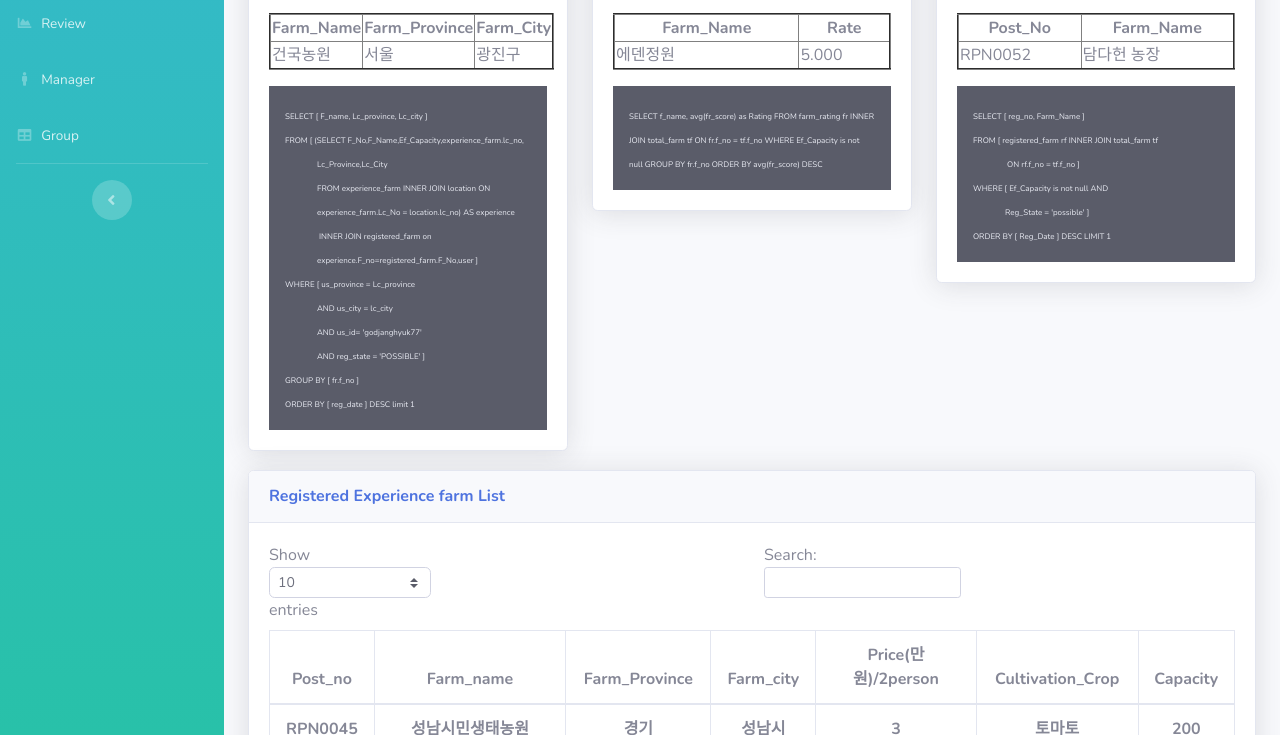
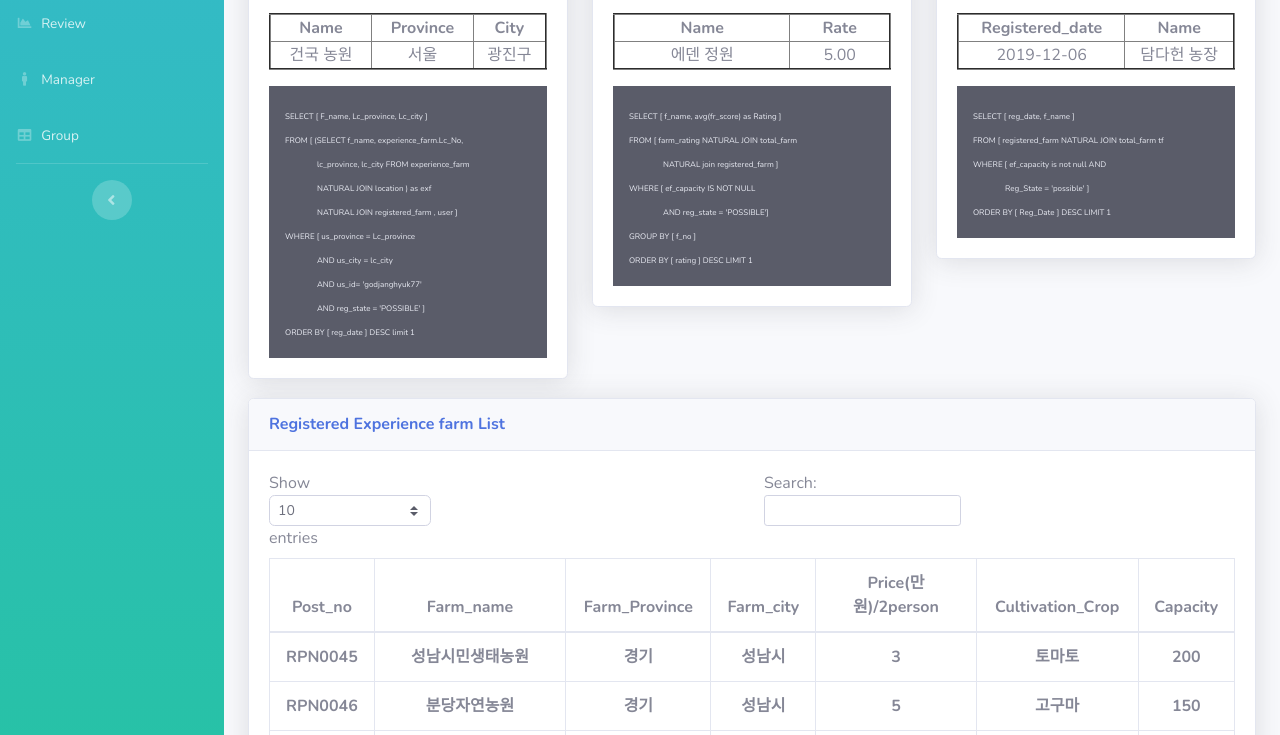
Before and after one commit to Yoonzzi/DB-farmers, a website with bundled scripts: page Ex_Farm.html in a window 1280 px wide. Shown: the part 365-1100 px from the top of the page. Built offline with nearby package versions, Linux system fonts and the light colour scheme.

Commit message:
Update Ex_Farm.html

```diff
--- a/Ex_Farm.html
+++ b/Ex_Farm.html
@@ -352,31 +352,26 @@
                        <p></p>
                        <p></p>
                        <table border="2" width = "100%" align = center>
-                      <th>Farm_Name</th>
-                      <th>Farm_Province</th>
-                      <th>Farm_City</th>
-                      <tr><!-- 첫번째 줄 시작 -->
-                          <td>건국농원</td>
-                          <td>서울</td>
-                          <td>광진구</td>
+                           <th class = "text-center">Name</th>
+                           <th class = "text-center">Province</th>
+                           <th class = "text-center">City</th>
+                           <tr class = "text-center"><!-- 첫번째 줄 시작 -->
+                               <td class = "text-center">건국 농원</td>
+                               <td class = "text-center">서울</td>
+                               <td class = "text-center">광진구</td>
                              </tr>
                              </table>
                          </p>
                          <p class="text-gray-200 p-3 bg-dark m-0"><span style = "font-size:0.5em"> SELECT [ F_name, Lc_province, Lc_city ]
-                        <br>FROM [ (SELECT F_No,F_Name,Ef_Capacity,experience_farm.lc_no,
-                        <br>&emsp;&emsp;&emsp;&emsp;Lc_Province,Lc_City
-                        <br>&emsp;&emsp;&emsp;&emsp;FROM experience_farm INNER JOIN location ON
-                        <br>&emsp;&emsp;&emsp;&emsp;experience_farm.Lc_No = location.lc_no) AS experience
-                        <br>&emsp;&emsp;&emsp;&emsp; INNER JOIN registered_farm on
-                        <br>&emsp;&emsp;&emsp;&emsp;experience.F_no=registered_farm.F_No,user ]
+                             <br>FROM [ (SELECT f_name, experience_farm.Lc_No,
+                             <br>&emsp;&emsp;&emsp;&emsp;lc_province, lc_city FROM experience_farm
+                             <br>&emsp;&emsp;&emsp;&emsp;NATURAL JOIN location ) as exf
+                             <br>&emsp;&emsp;&emsp;&emsp;NATURAL JOIN registered_farm , user ]
                              <br>WHERE [ us_province = Lc_province
                              <br>&emsp;&emsp;&emsp;&emsp;AND us_city = lc_city
                              <br>&emsp;&emsp;&emsp;&emsp;AND us_id= 'godjanghyuk77'
                              <br>&emsp;&emsp;&emsp;&emsp;AND reg_state = 'POSSIBLE' ]
-                        <br>GROUP BY [ fr.f_no ]
-                        <br>ORDER BY [ reg_date ] DESC limit 1
-
-                      </span>
+                             <br>ORDER BY [ reg_date ] DESC limit 1</span>
                          </p>
 
                      </div>
@@ -396,23 +391,22 @@
                          <p></p>
                          <p></p>
                          <table border="2" width = "100%"" align = center>
-                        <th>Farm_Name</th>
-                        <th>Rate</th>
+                             <th class = "text-center">Name</th>
+                             <th class = "text-center">Rate</th>
                              <tr><!-- 첫번째 줄 시작 -->
-                            <td>에덴정원</td>
-                            <td>5.000</td>
+                                 <td class = "text-center">에덴 정원</td>
+                                 <td class = "text-center">5.00</td>
 
                              </tr><!-- 첫번째 줄 끝 -->
                                </table>
                            </p>
-                    <p class="text-gray-200 p-3 bg-dark m-0"><span style = "font-size:0.5em">
-                        SELECT f_name, avg(fr_score) as Rating
-FROM farm_rating fr INNER JOIN total_farm tf
-ON fr.f_no = tf.f_no
-WHERE  Ef_Capacity is not null
-GROUP BY  fr.f_no
-ORDER BY  avg(fr_score) DESC
-                      </span>
+                         <p class="text-gray-200 p-3 bg-dark m-0"><span style = "font-size:0.5em"> SELECT [ f_name, avg(fr_score) as Rating ]
+                             <br>FROM [ farm_rating NATURAL JOIN total_farm
+                             <br>&emsp;&emsp;&emsp;&emsp; NATURAL join registered_farm ]
+                             <br>WHERE [ ef_capacity IS NOT NULL
+                             <br>&emsp;&emsp;&emsp;&emsp; AND reg_state = 'POSSIBLE']
+                             <br>GROUP BY [ f_no  ]
+                             <br>ORDER BY [ rating ] DESC LIMIT 1</span>
                          </p>
 
                      </div>
@@ -433,19 +427,18 @@ ORDER BY  avg(fr_score) DESC
                          <p></p>
                          <p></p>
                          <table border="2" width = "100%"" align = center>
-                        <th>Post_No</th>
-                        <th>Farm_Name</th>
+                             <th class = "text-center">Registered_date</th>
+                             <th class = "text-center">Name</th>
                              <tr><!-- 첫번째 줄 시작 -->
-                            <td>RPN0052</td>
-                            <td>담다헌 농장</td>
+                                 <td class = "text-center" >2019-12-06</td>
+                                 <td class = "text-center"> 담다헌 농장</td>
 
                              </tr><!-- 첫번째 줄 끝 -->
                                </table>
                            </p>
-                    <p class="text-gray-200 p-3 bg-dark m-0"><span style = "font-size:0.5em"> SELECT [ reg_no, Farm_Name ]
-                        <br>FROM [ registered_farm rf INNER JOIN total_farm tf
-                        <br>&emsp;&emsp;&emsp;&emsp; ON rf.f_no = tf.f_no ]
-                        <br>WHERE [ Ef_Capacity is not null AND
+                         <p class="text-gray-200 p-3 bg-dark m-0"><span style = "font-size:0.5em"> SELECT [ reg_date, f_name ]
+                             <br>FROM [ registered_farm NATURAL JOIN total_farm tf
+                             <br>WHERE [ ef_capacity is not null AND
                              <br>&emsp;&emsp;&emsp;&emsp;Reg_State = 'possible' ]
                              <br>ORDER BY [ Reg_Date ] DESC LIMIT 1</span>
                          </p>
@@ -455,9 +448,6 @@ ORDER BY  avg(fr_score) DESC
                  </div>
 
                </div>
-
-          <!-- Page Heading -->
-
 
                   <!-- DataTales private farm Example -->
           <div class="card shadow mb-4">
```
Lines whose indentation alone changed are shown as unchanged.
